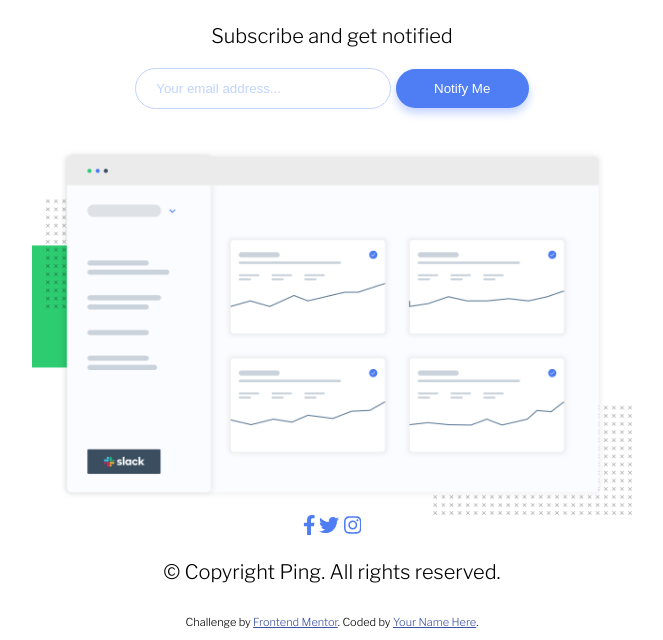
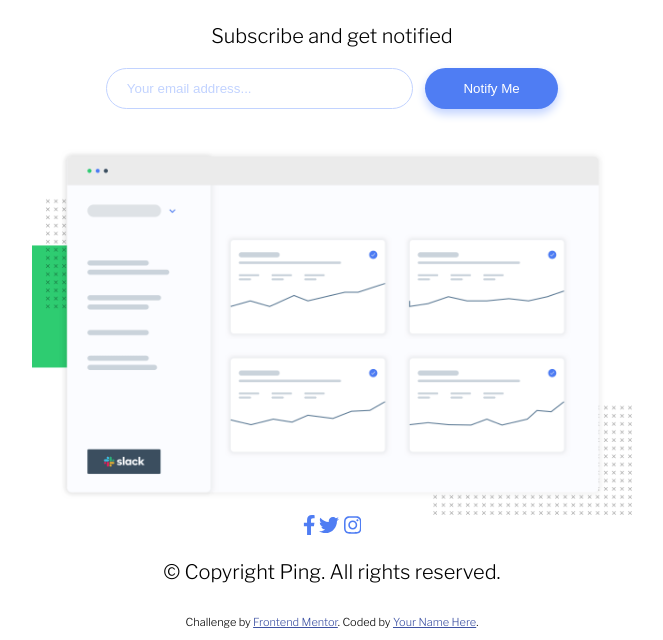
Before and after one commit to Stacihs/ping-coming-soon-page-master, a plain HTML site: page index.html in a window 1280 px wide. Shown: the part 177-817 px from the top of the page, without its empty margins (308-971 px from the left). Drawn offline with nearby package versions, Linux system fonts and the light colour scheme.

Commit message:
main.css: Add gap between input and button

```diff
--- a/css/main.css
+++ b/css/main.css
@@ -54,13 +54,17 @@ h1 span {
 .hero {
   width: 80%;
 }
+
 form {
+  display: flex;
+  justify-content: center;
+  gap: 0.75rem;
   margin-top: 1rem;
   margin-bottom: 2.5rem;
 }
 
 input {
-  width: 25%;
+  width: 30%;
   padding: 0.75rem 20px;
   color: var(--border-hover-color);
   border: solid 1px;
```
